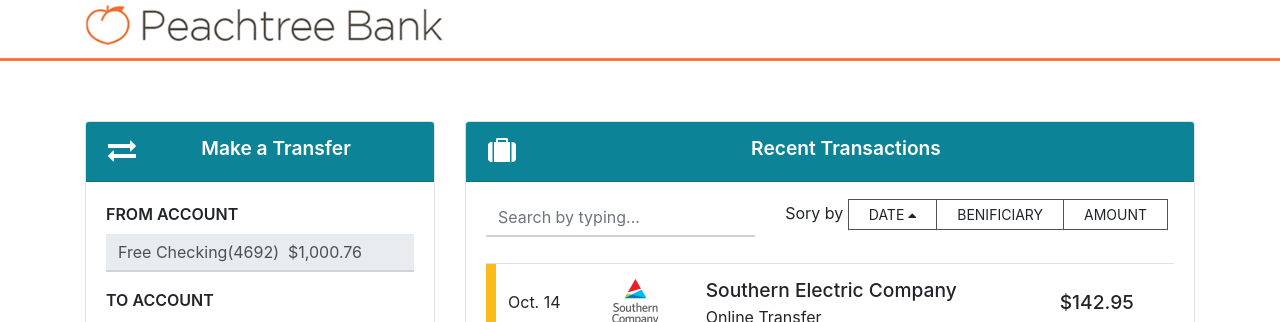
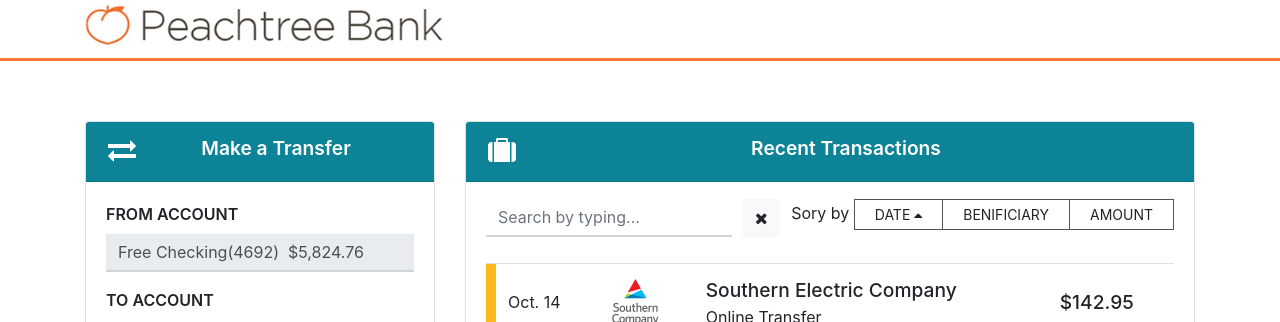
Before and after one commit to RonAlmog/Backbase, an Angular app: page /home in a window 1280 px wide. Shown: the top 322 px of the page. Built offline with nearby package versions, Linux system fonts and the light colour scheme; what angular-font-awesome would draw is missing.

Commit message:
clear search

```diff
--- a/src/app/components/transactions/transactions.component.html
+++ b/src/app/components/transactions/transactions.component.html
@@ -6,9 +6,22 @@
     <div class="card-body">
       <div class="row">
         <div class="col-xl-5 col-12 searchbar mb-3">
-          <input type="search" class="form-control control-underline" [(ngModel)]="searchBy" placeholder="Search by typing...">
+            <div class="row form-row">
+
+                    <div class="col-11">
+                    <input type="search" class="form-control control-underline" [(ngModel)]="searchBy" placeholder="Search by typing...">
+                    </div>
+                    <div class="col-1">
+                        <button class="btn btn-light" type="button" (click)="clearSearch()"><i class="fa fa-close"></i></button>
+                    </div>
+
+            </div>
+
         </div>
-        <div class="col-xl-7 col-12 searchbar">
+
+
+
+        <div class="col-xl-7 col-12 searchbar text-right">
           Sory by
             <div class="btn-group btn-group-sm">
               <button type="button" class="btn sort-button" (click)="sort('transactionDate')">DATE
--- a/src/app/components/transactions/transactions.component.ts
+++ b/src/app/components/transactions/transactions.component.ts
@@ -25,4 +25,8 @@ export class TransactionsComponent implements OnInit {
     this.sortingName = name;
   }
 
+  clearSearch() {
+    this.searchBy = '';
+  }
+
 }
--- a/src/app/components/transfer/transfer.component.ts
+++ b/src/app/components/transfer/transfer.component.ts
@@ -22,7 +22,7 @@ export class TransferComponent implements OnInit {
     'transactionType': 'Online Transfer'
   };
   accountName = 'Free Checking(4692)';
-  balance = 1000.76;
+  balance = 5824.76;
   masOverDraft = -500;
   amount = 0;
   toAccount = '';
```
